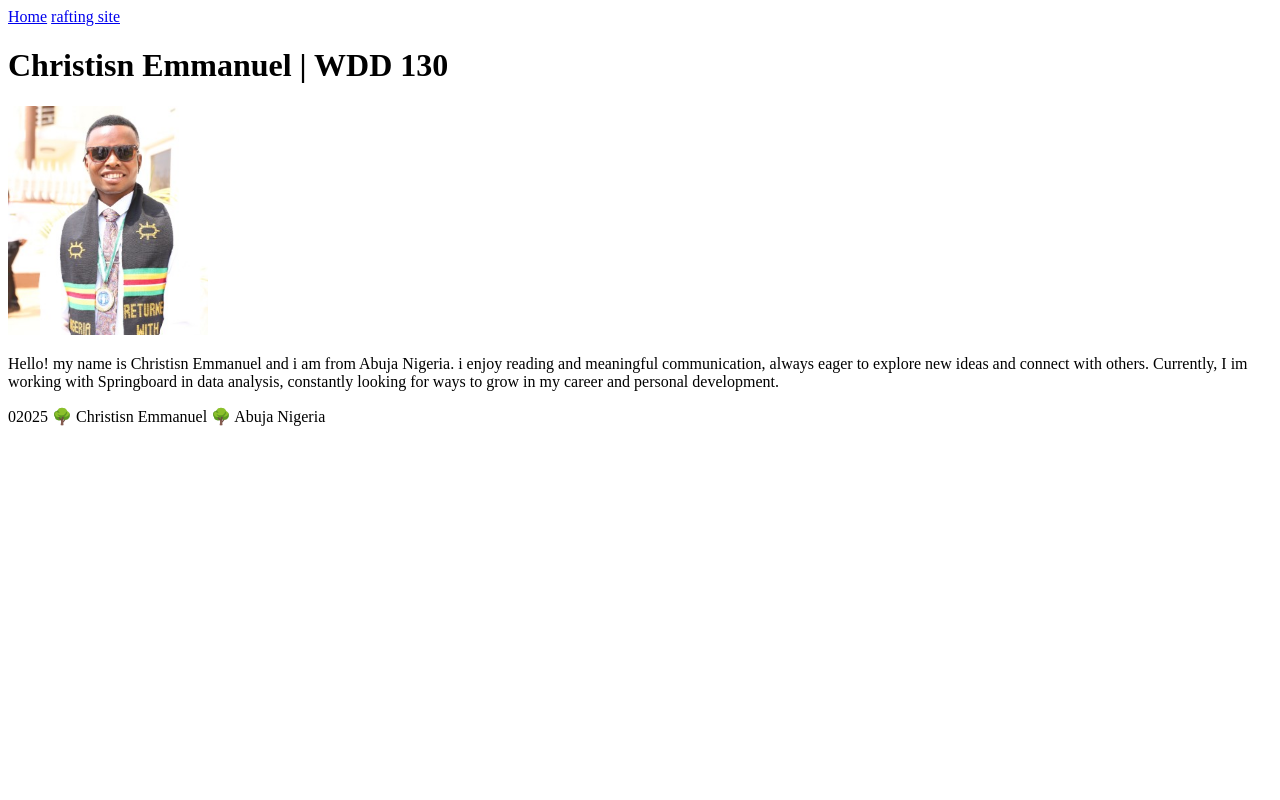
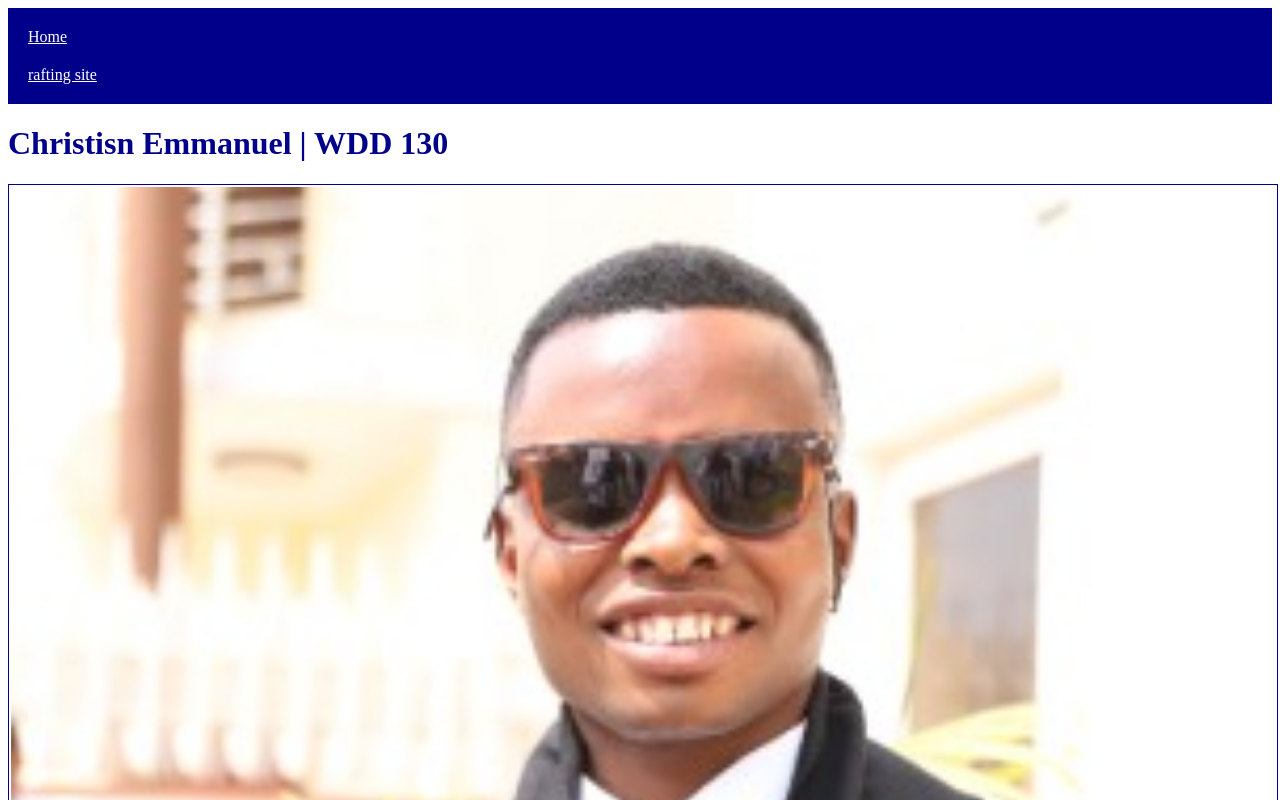
Before and after one commit to christiandavid2/wdd130_david, a plain HTML site: page index.html in a window 1280 px wide. Shown: the top 800 px of the page. Drawn offline with Linux system fonts and the light colour scheme; files that its build step writes are made by us from their sources.

Commit message:
I make chag

```diff
--- a/index.html
+++ b/index.html
@@ -4,6 +4,7 @@
         <meta charset="utf-8">
         <meta name="viewporrt" content="width=device-width,initial-scale=1.0">
         <title>Christisn Emmanuel | WDD 130</title>
+        <link rel="stylesheet" href="styles/styles.css">
     </head>
     <body>
         <header>
--- /dev/null
+++ b/week02/styles/styles.css
@@ -0,0 +1,22 @@
+nav{
+    background-color: darkblue;
+    padding: 10px;
+}
+nav a{
+    color: white;
+    display: block;
+    padding: 10px;
+}
+h1{
+    color: darkblue;
+}
+img{
+    width: 100%;
+    height: auto;
+    border: 1px solid darkblue;
+    padding: 2px;
+    box-shadow: 0 030px gray;
+}
+p{
+    padding: 10px;
+}
```
Also changed, not shown: week02/Holygrail.html (+1 -1 lines).
